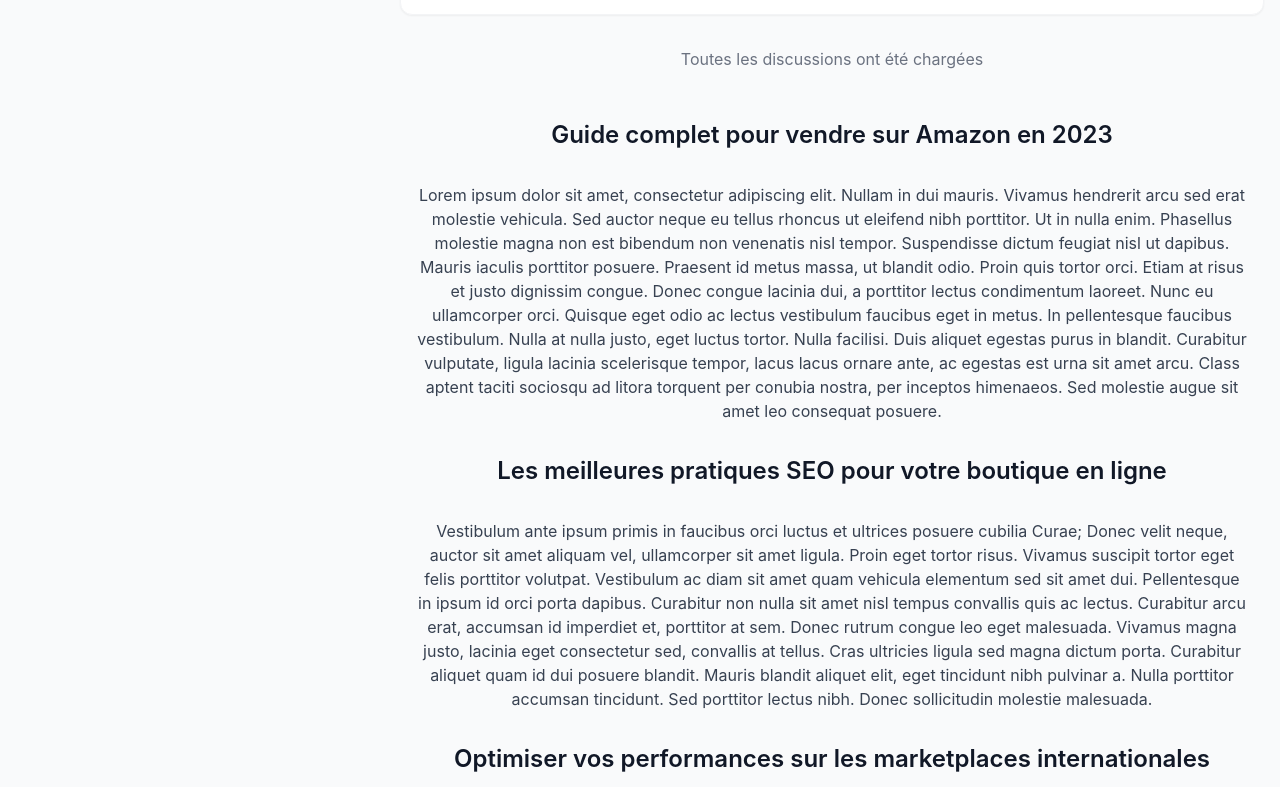
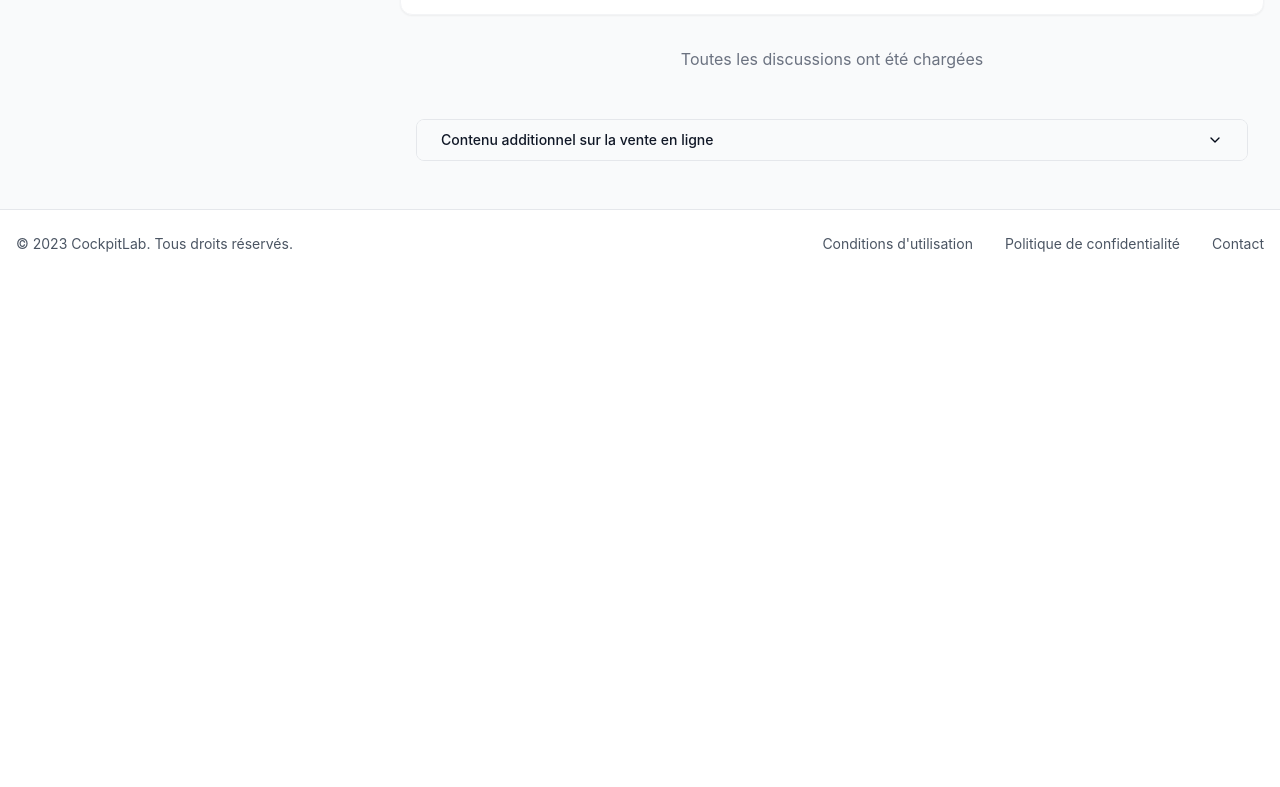
Before and after one commit to jerome-scat/forum-discourse, a React (Vite) app: page / in a window 1280 px wide. Shown: the part 1673-2460 px from the top of the page. After the commit the page ends 1951 px from the top, so only its background shows below. Built offline with nearby package versions, Linux system fonts and the light colour scheme.

Commit message:
Wrap content in dropdown menu
Wrap the SEO content in a dropdown menu to improve UX.

```diff
--- a/src/components/SeoContent.tsx
+++ b/src/components/SeoContent.tsx
@@ -1,9 +1,34 @@
 
-import React from 'react';
+import React, { useState } from 'react';
+import { ChevronDown, ChevronUp } from 'lucide-react';
+import { Button } from '@/components/ui/button';
+import {
+  Collapsible,
+  CollapsibleContent,
+  CollapsibleTrigger,
+} from "@/components/ui/collapsible";
 
 const SeoContent = () => {
+  const [isOpen, setIsOpen] = useState(false);
+
   return (
-    <div className="mt-12 space-y-8 prose max-w-none text-center mx-auto px-4">
+    <div className="mt-12 mx-auto px-4">
+      <Collapsible
+        open={isOpen}
+        onOpenChange={setIsOpen}
+        className="border border-gray-200 rounded-lg overflow-hidden"
+      >
+        <CollapsibleTrigger asChild>
+          <Button
+            variant="ghost"
+            className="w-full flex items-center justify-between rounded-none bg-gray-50 hover:bg-gray-100 py-4 px-6"
+          >
+            <span className="font-medium text-gray-900">Contenu additionnel sur la vente en ligne</span>
+            {isOpen ? <ChevronUp className="h-5 w-5" /> : <ChevronDown className="h-5 w-5" />}
+          </Button>
+        </CollapsibleTrigger>
+        <CollapsibleContent className="p-6">
+          <div className="space-y-8 prose max-w-none text-center mx-auto">
             <h2 className="text-2xl font-semibold text-gray-900">Guide complet pour vendre sur Amazon en 2023</h2>
             <div className="text-gray-700">
               <p>
@@ -39,6 +64,9 @@ const SeoContent = () => {
               </p>
             </div>
           </div>
+        </CollapsibleContent>
+      </Collapsible>
+    </div>
   );
 };
 
```
Lines whose indentation alone changed are shown as unchanged.
